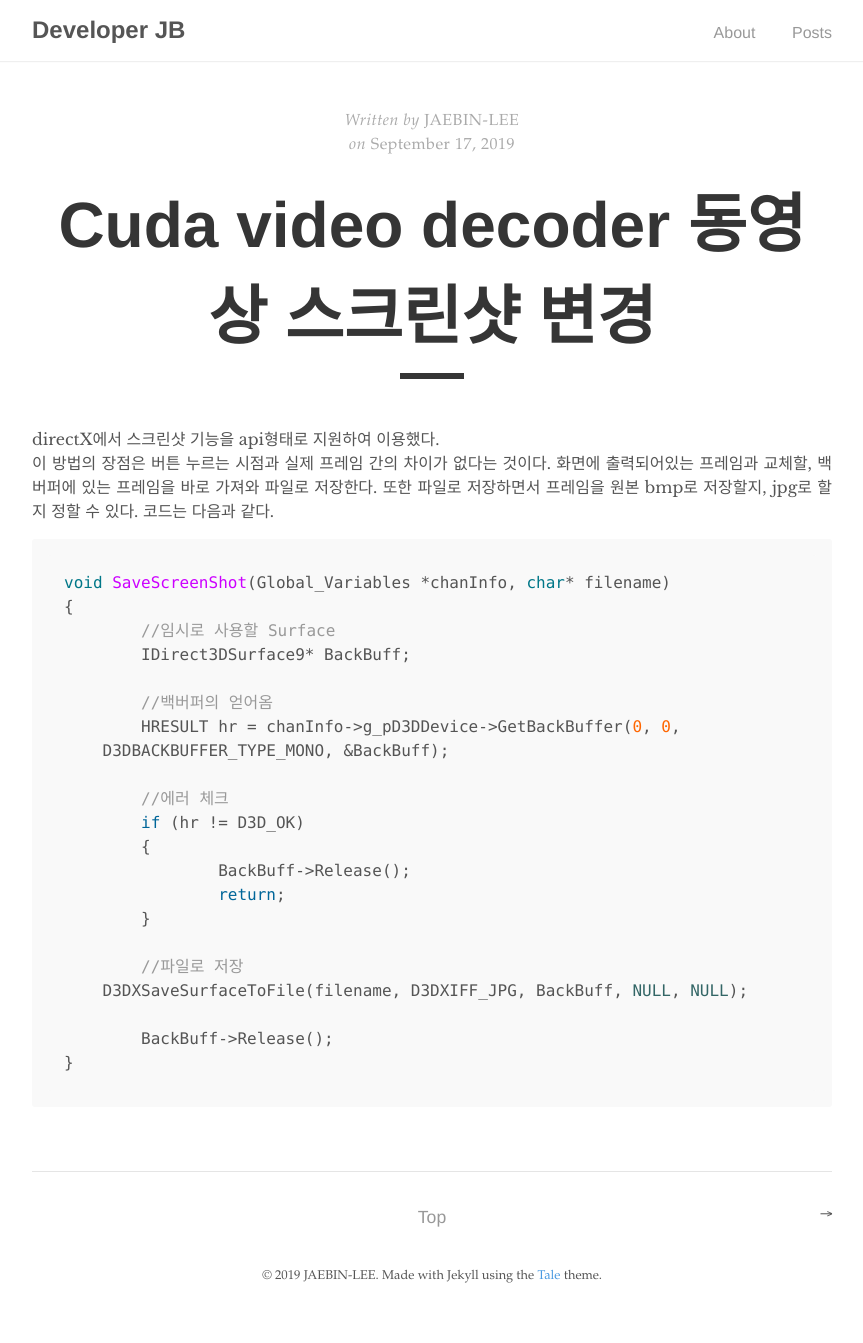
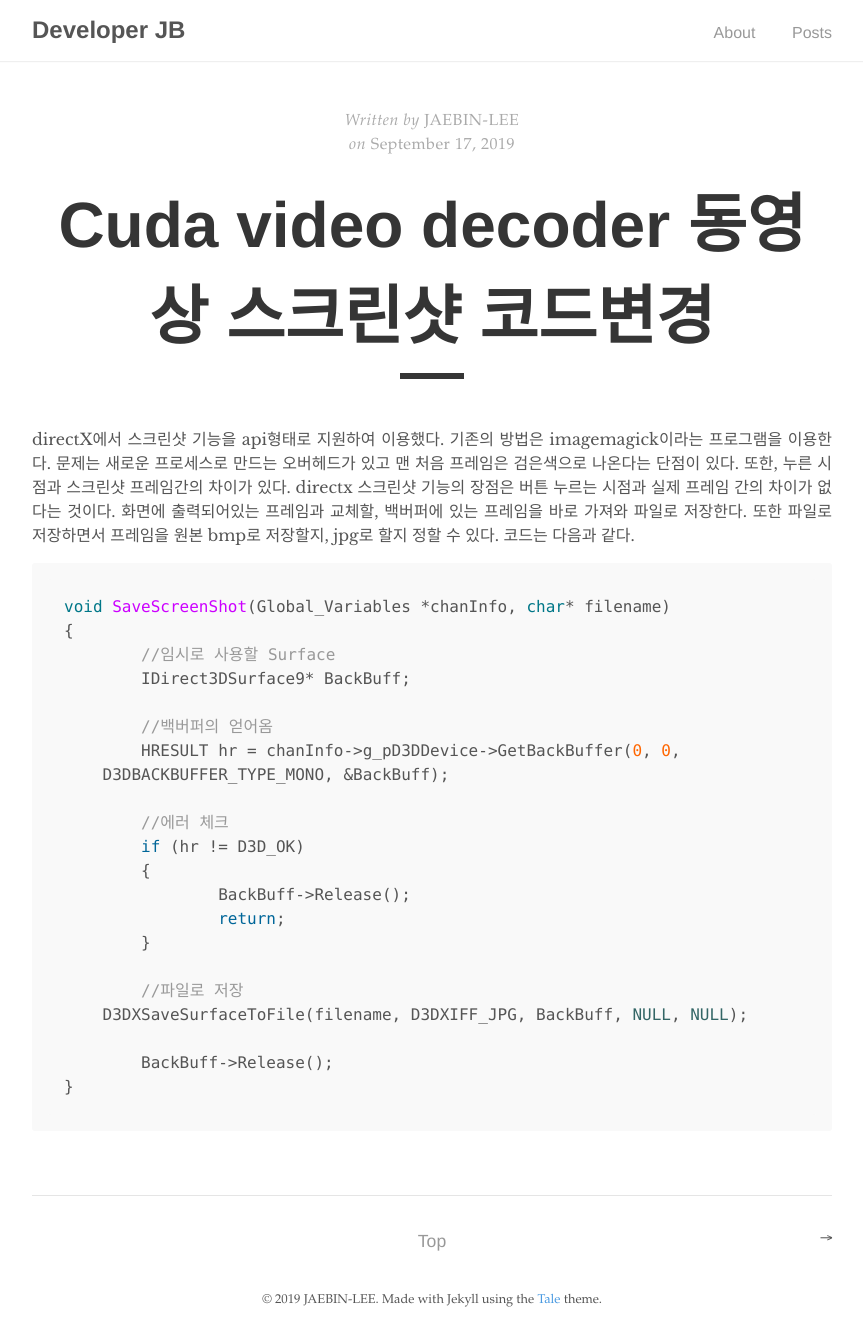
Before and after one commit to Withbini/MFCstudy, a Jekyll site: the page built from _posts/2019-09-17-post.md, in a window 1280 px wide. Shown: the whole page, without its empty margins (208-1071 px from the left). Built offline with Jekyll 4.4.1, drawn with Linux system fonts in a browser that asks for light colours; our own code applies the rules of GitHub Pages for plain Markdown files; before the commit the page ends 1319 px from its top, so only the background shows below that.

Commit message:
Update 2019-09-17-post.md

```diff
--- a/_posts/2019-09-17-post.md
+++ b/_posts/2019-09-17-post.md
@@ -1,10 +1,12 @@
 ---
-title: "Cuda video decoder 동영상 스크린샷 변경"
+title: "Cuda video decoder 동영상 스크린샷 코드변경"
 date: 2019-09-17
 ---
 
 directX에서 스크린샷 기능을 api형태로 지원하여 이용했다.
-이 방법의 장점은 버튼 누르는 시점과 실제 프레임 간의 차이가 없다는 것이다.
+기존의 방법은 imagemagick이라는 프로그램을 이용한다. 문제는 새로운 프로세스로 만드는 오버헤드가 있고
+맨 처음 프레임은 검은색으로 나온다는 단점이 있다. 또한, 누른 시점과 스크린샷 프레임간의 차이가 있다.
+directx 스크린샷 기능의 장점은 버튼 누르는 시점과 실제 프레임 간의 차이가 없다는 것이다.
 화면에 출력되어있는 프레임과 교체할, 백버퍼에 있는 프레임을 바로 가져와 파일로 저장한다.
 또한 파일로 저장하면서 프레임을 원본 bmp로 저장할지, jpg로 할지 정할 수 있다.
 코드는 다음과 같다.
```
